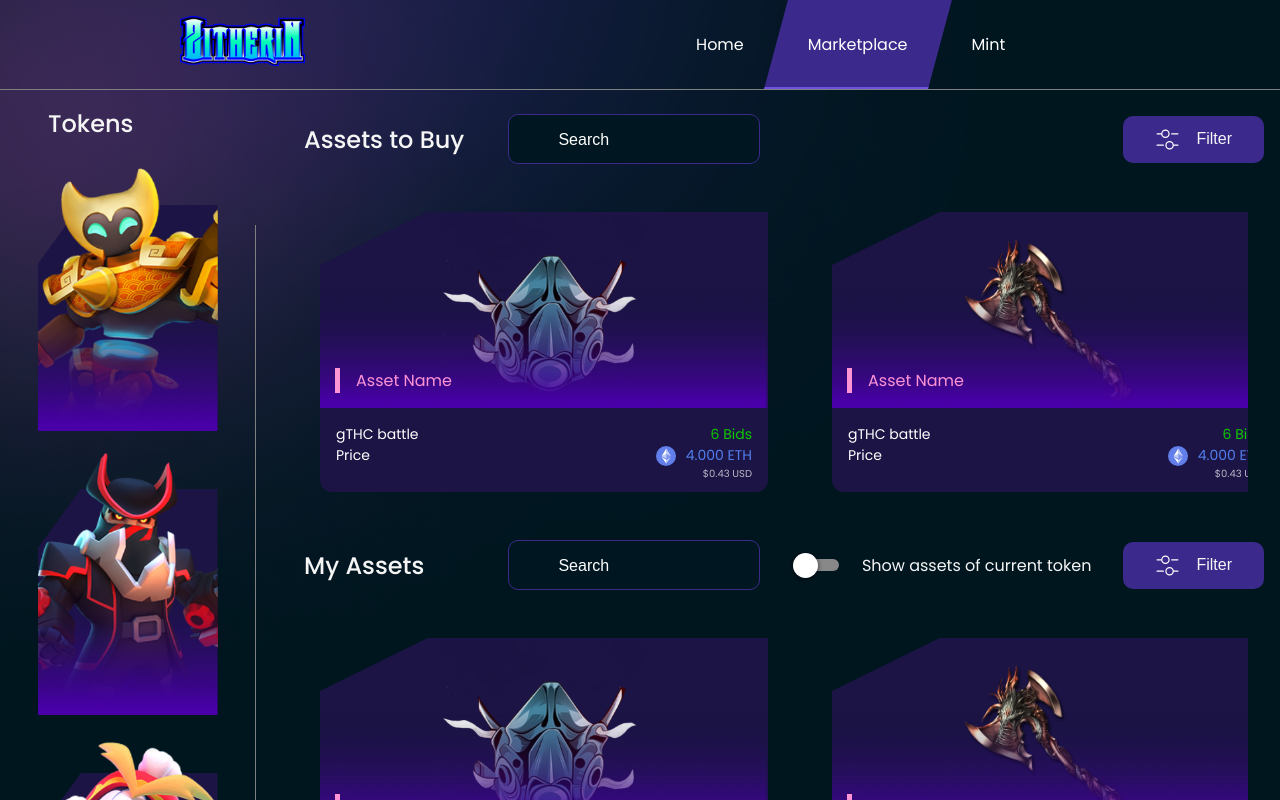
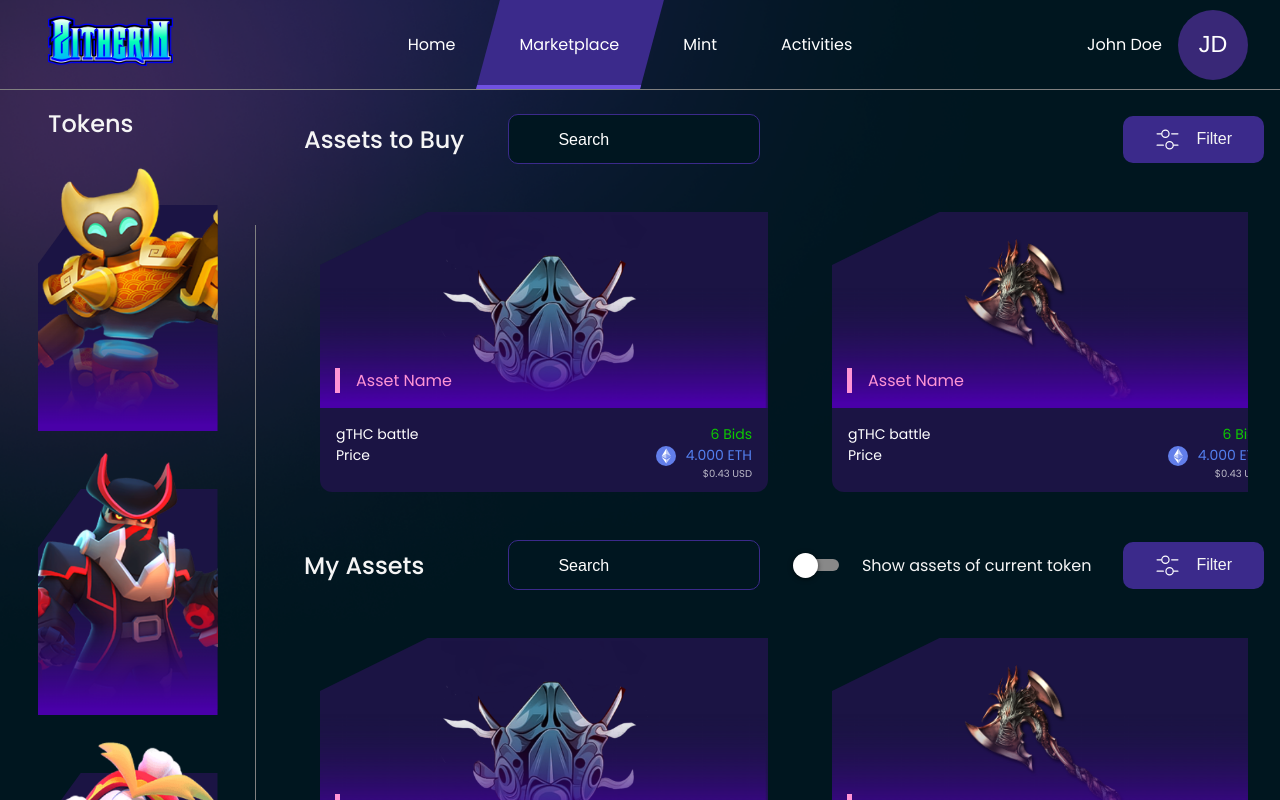
Before and after one commit to bmutahhar/zitherin-nft-marketplace, a React (Create React App) app: page /marketplace in a window 1280 px wide. Both pictures are taken after a click on the button "Connect Wallet". Shown: the top 800 px of the page. Built offline with nearby package versions, Linux system fonts and the light colour scheme; some icons are missing.

Commit message:
Implemented private route

```diff
--- a/src/App.js
+++ b/src/App.js
@@ -1,9 +1,11 @@
 import "./global.css";
 import { Routes, Route } from "react-router-dom";
-import { LandingPage, Marketplace, Mint } from "./pages";
-import { Navbar } from "./components";
+import { useSelector } from "react-redux";
+import { LandingPage, Marketplace, Mint, Activities } from "./pages";
+import { Navbar, ProtectedRoute } from "./components";
 
 export default function App() {
+  const { isConnected } = useSelector((state) => state.auth);
   return (
     <>
       <Navbar />
@@ -11,6 +13,14 @@ export default function App() {
         <Route path="/" element={<LandingPage />} />
         <Route path="/marketplace" element={<Marketplace />} />
         <Route path="/mint" element={<Mint />} />
+        <Route
+          path="/activities"
+          element={
+            <ProtectedRoute isConnected={isConnected}>
+              <Activities />
+            </ProtectedRoute>
+          }
+        />
       </Routes>
     </>
   );
--- a/src/actions/index.js
+++ b/src/actions/index.js
@@ -1,2 +1,2 @@
-export const connect = () => ({ type: "CONNECT" });
+export const connect = (username) => ({ type: "CONNECT", payload: username });
 export const disconnect = () => ({ type: "DISCONNECT" });
--- /dev/null
+++ b/src/components/ProtectedRoute/index.js
@@ -0,0 +1,8 @@
+import React from "react";
+import { Navigate } from "react-router-dom";
+
+const ProtectedRoute = ({ isConnected, children }) => {
+  return isConnected ? children : <Navigate to="/" />;
+};
+
+export default ProtectedRoute;
--- a/src/components/buttons/index.js
+++ b/src/components/buttons/index.js
@@ -2,15 +2,20 @@ import styled from "styled-components";
 
 export const PolygonButton = styled.button`
   padding: 1.25rem 4rem;
-  background: transparent linear-gradient(221deg, #007bff 0%, #e250e5 100%) 0%
-    0% no-repeat padding-box;
+  background: linear-gradient(221deg, #007bff 0%, #e250e5 100%);
   border: none;
-  cursor: pointer;
+  transition: 0.3s ease;
   color: white;
   /* clip-path: polygon(8% 0, 91% 0, 100% 26%, 93% 100%, 10% 100%, 0 73%); */
   clip-path: polygon(10% 0, 95% 0, 100% 25%, 90% 100%, 5% 100%, 0 70%);
   font-size: 1.125rem;
   user-select: none;
+
+  &:hover {
+    cursor: pointer;
+    background: linear-gradient(221deg, #0960bd 0%, #e250e5 100%);
+    transition: 0.3s ease;
+  }
 
   @media only screen and (max-width: 1200px) {
     font-size: 1rem;
--- a/src/components/index.js
+++ b/src/components/index.js
@@ -1,6 +1,8 @@
 export { PolygonButton, PlainButton } from "./buttons";
 export { default as FilterButton } from "./buttons/filterButton";
 export { default as SwitchButton } from "./buttons/switch";
+
+export { default as ProtectedRoute } from "./ProtectedRoute";
 
 export { default as Navbar } from "./navbar";
 export { default as Sidebar } from "./sidebar";
--- a/src/components/mint/styled.components.js
+++ b/src/components/mint/styled.components.js
@@ -1,5 +1,18 @@
 import styled from "styled-components";
 import { PlainButton } from "../buttons";
+
+export const Container = styled.div`
+  width: 100%;
+  height: 100vh;
+  display: flex;
+  align-items: center;
+  justify-content: center;
+
+  @media only screen and (min-width: 1920px) {
+    align-items: flex-start;
+    height: 90vh;
+  }
+`;
 
 export const NonModalWrapper = styled.div`
   width: 70%;
@@ -10,6 +23,7 @@ export const NonModalWrapper = styled.div`
   @media only screen and (min-width: 1920px) {
     height: 70vh;
     width: 50%;
+    margin-top: 5rem;
   }
 
   @media only screen and (max-width: 900px) {
@@ -19,14 +33,6 @@ export const NonModalWrapper = styled.div`
     /* height: 95vh; */
     width: 100%;
   }
-`;
-
-export const Container = styled.div`
-  width: 100%;
-  height: 100vh;
-  display: flex;
-  align-items: center;
-  justify-content: center;
 `;
 
 export const ModalHeader = styled.div`
--- a/src/components/navbar/index.js
+++ b/src/components/navbar/index.js
@@ -2,18 +2,19 @@ import React, { useState } from "react";
 import { useLocation } from "react-router-dom";
 import { useMediaQuery } from "react-responsive";
 import { useDispatch, useSelector } from "react-redux";
-import Sidebar from "../sidebar";
-import * as Styled from "./styled.components";
 import { PolygonButton } from "../buttons";
 import { backgroundImages } from "../../utils/constants/images";
 import { icons } from "../../utils/constants/icons";
 import { connect } from "../../actions";
+import Avatar from "react-avatar";
+import Sidebar from "../sidebar";
+import * as Styled from "./styled.components";
 
 const Navbar = () => {
   const [sidebarOpen, setSidebarOpen] = useState(false);
   const { pathname } = useLocation();
   const isMobileOrTablet = useMediaQuery({ query: "(max-width: 768px)" });
-  const isConnected = useSelector((state) => state.auth.isConnected);
+  const { isConnected, username } = useSelector((state) => state.auth);
   const dispatch = useDispatch();
 
   const toggleSiderbar = () => {
@@ -21,7 +22,7 @@ const Navbar = () => {
   };
 
   const connectHandler = () => {
-    dispatch(connect());
+    dispatch(connect("John Doe"));
   };
 
   if (isMobileOrTablet && sidebarOpen) {
@@ -48,11 +49,32 @@ const Navbar = () => {
         >
           Mint
         </Styled.NavItem>
+        {isConnected && (
+          <Styled.NavItem
+            to="/activities"
+            className={pathname === "/activities" ? "active" : ""}
+          >
+            Activities
+          </Styled.NavItem>
+        )}
       </Styled.NavItems>
       {!isConnected && (
         <Styled.NavBtnContainer>
           <PolygonButton onClick={connectHandler}>Connect Wallet</PolygonButton>
         </Styled.NavBtnContainer>
+      )}
+
+      {isConnected && (
+        <Styled.AvatarContainer>
+          <Styled.UserName>{username}</Styled.UserName>
+          <Avatar
+            name={username}
+            round
+            size={70}
+            color="#392877"
+            fontSize={16}
+          />
+        </Styled.AvatarContainer>
       )}
       <Styled.NavMenuIcon onClick={toggleSiderbar}>
         {icons.mobileMenu}
--- a/src/components/navbar/styled.components.js
+++ b/src/components/navbar/styled.components.js
@@ -17,7 +17,7 @@ export const NavContainer = styled.nav`
 
 export const NavLogo = styled.a`
   margin-right: auto;
-  flex: 1;
+  padding: 0 1rem;
   @media only screen and (max-width: 768px) {
     flex: 0;
   }
@@ -47,7 +47,7 @@ export const NavItems = styled.div`
       left: 0;
       background: #3b2a8b;
       transform: skew(-15deg);
-      border-bottom: 2px solid #7052e2;
+      border-bottom: 4px solid #7052e2;
     }
   }
 
@@ -67,7 +67,7 @@ export const NavItem = styled(Link)`
 `;
 
 export const NavBtnContainer = styled.div`
-  flex: 1;
+  /* flex: 1; */
   @media only screen and (max-width: 768px) {
     display: none;
   }
@@ -90,3 +90,21 @@ export const NavMenuIcon = styled.div`
     }
   }
 `;
+
+export const AvatarContainer = styled.div`
+  display: flex;
+  align-items: center;
+  justify-content: center;
+  /* flex: 1; */
+  @media only screen and (max-width: 768px) {
+    display: none;
+  }
+`;
+
+export const UserName = styled.span`
+  display: flex;
+  align-items: center;
+  justify-content: center;
+  margin: 0 1rem;
+  color: white;
+`;
--- /dev/null
+++ b/src/pages/activities.js
@@ -0,0 +1,7 @@
+import React from "react";
+
+const Activities = () => {
+  return <div>Activities</div>;
+};
+
+export default Activities;
--- a/src/pages/index.js
+++ b/src/pages/index.js
@@ -1,3 +1,4 @@
 export { default as LandingPage } from "./landingPage";
 export { default as Marketplace } from "./marketplace";
 export { default as Mint } from "./mint";
+export { default as Activities } from "./activities";
--- a/src/reducers/authReducer.js
+++ b/src/reducers/authReducer.js
@@ -1,13 +1,14 @@
 const initState = {
   isConnected: false,
+  username: "",
 };
 
 const authReducer = (state = initState, action) => {
   switch (action.type) {
     case "CONNECT":
-      return { ...state, isConnected: true };
+      return { ...state, isConnected: true, username: action.payload };
     case "DISCONNECT":
-      return { ...state, isConnected: false };
+      return { ...state, isConnected: false, username: "" };
     default:
       return state;
   }
```
